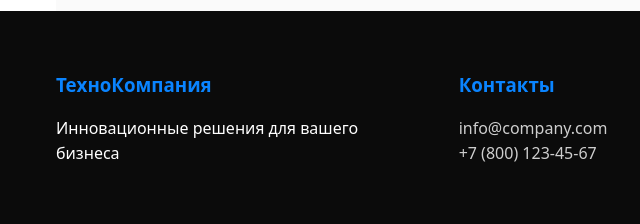
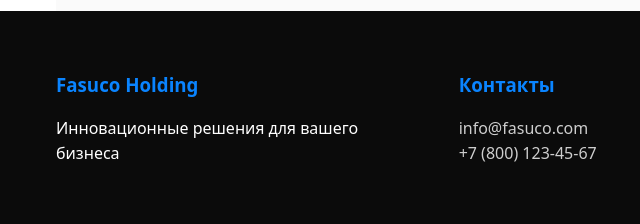
Before and after one commit to myschproj/site, a plain HTML site: page index.html in a window 1280 px wide. Shown: the part 1945-2169 px from the top of the page, 0-640 px from the left. Drawn offline with Linux system fonts and the light colour scheme; a script that the page names is missing.

Commit message:
Update index.html

```diff
--- a/index.html
+++ b/index.html
@@ -97,14 +97,14 @@
         <div class="container">
             <div class="site-footer__inner">
                 <div class="site-footer__section">
-                    <h3>ТехноКомпания</h3>
+                    <h3>Fasuco Holding</h3>
                     <p>Инновационные решения для вашего бизнеса</p>
                 </div>
 
                 <div class="site-footer__section">
                     <h3>Контакты</h3>
                     <ul class="site-footer__links">
-                        <li><a href="mailto:info@company.com">info@company.com</a></li>
+                        <li><a href="mailto:info@company.com">info@fasuco.com</a></li>
                         <li><a href="tel:+78001234567">+7 (800) 123-45-67</a></li>
                     </ul>
                 </div>
```
